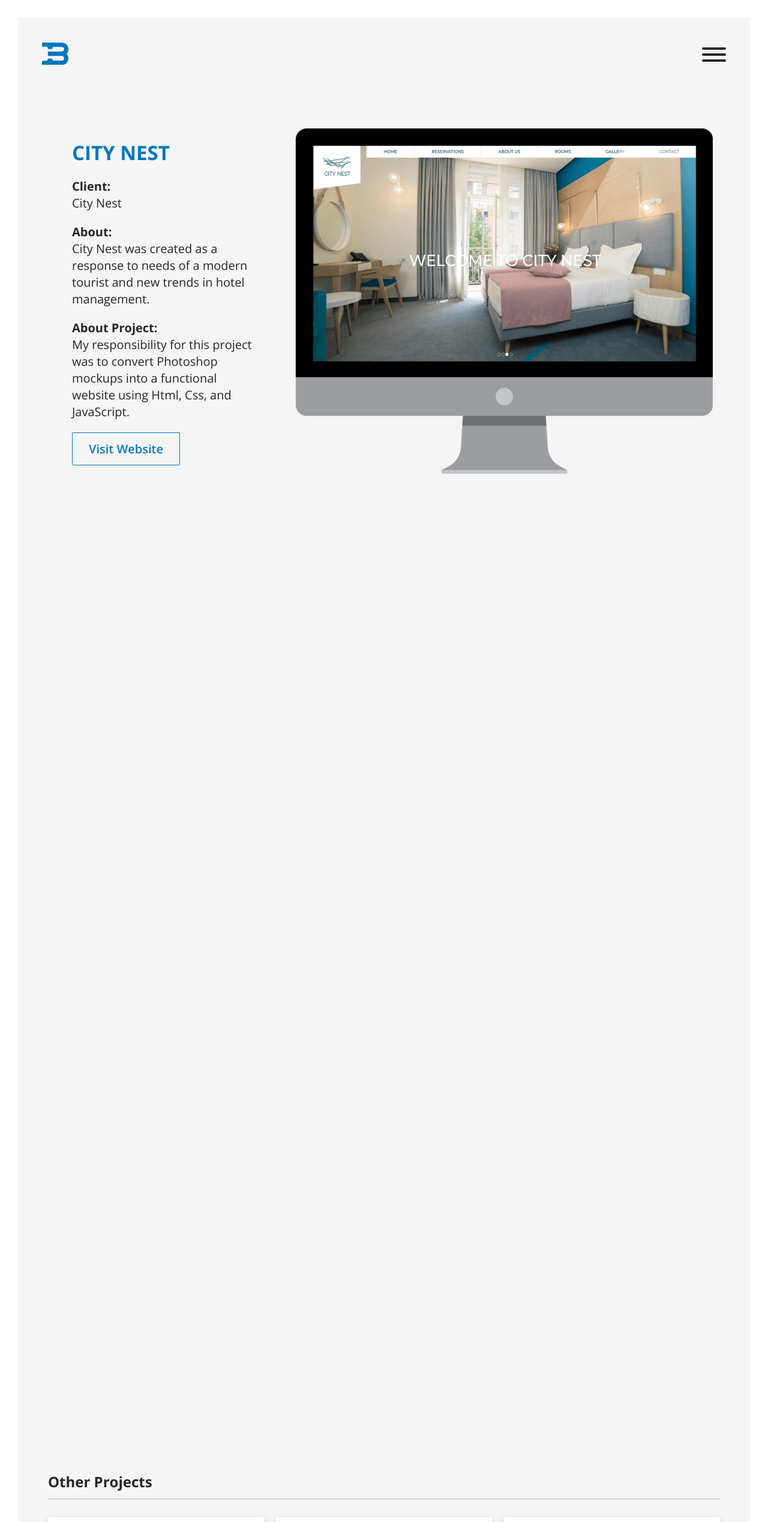
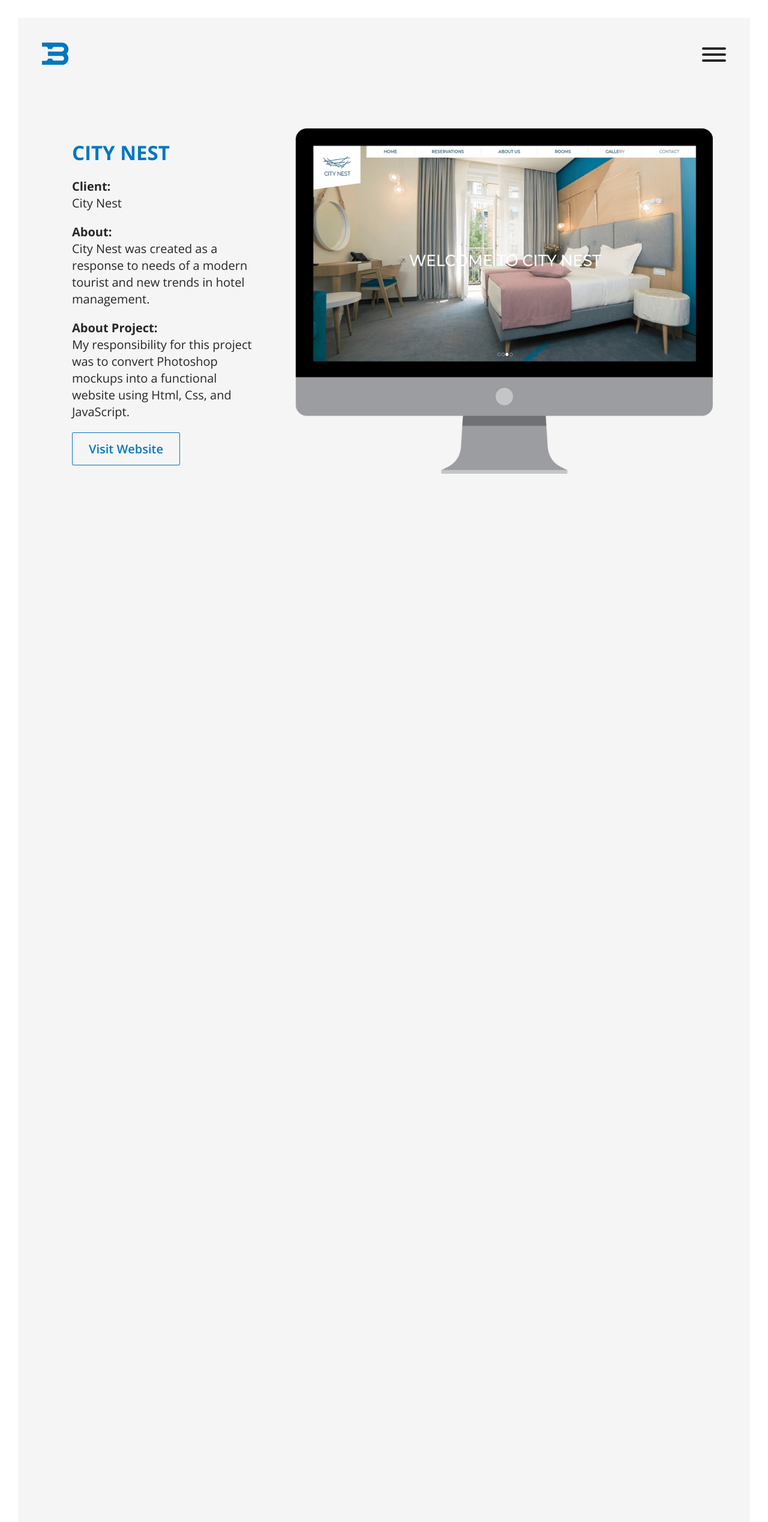
Before and after one commit to io62s/portfolio, a React (Create React App) app: page /project/city-nest in a window 1280 px wide. Shown: the top 2538 px of the page at 60% size. Built offline with nearby package versions, Linux system fonts and the light colour scheme.

Commit message:
style bug fix in projectDetails page

```diff
--- a/src/components/ProjectDetails.js
+++ b/src/components/ProjectDetails.js
@@ -46,7 +46,7 @@ const ProjectDetails = ({ projects }) => {
 
   const githubBtn = code ? (
     <a href={code} target="_blank" rel="noopener noreferrer">
-      <Button secondary="true" github>
+      <Button secondary="true" github="true">
         <h5 className="btn-text">Code</h5>
       </Button>
     </a>
--- a/src/styles/ProjectDetailsStyles.js
+++ b/src/styles/ProjectDetailsStyles.js
@@ -99,6 +99,7 @@ const Gallery = styled.div`
     -ms-grid-column-align: center;
     justify-self: center;
     opacity: 0;
+    padding: 2rem 0;
     ${transition(0.9, 0.2)}
   }
 
```
